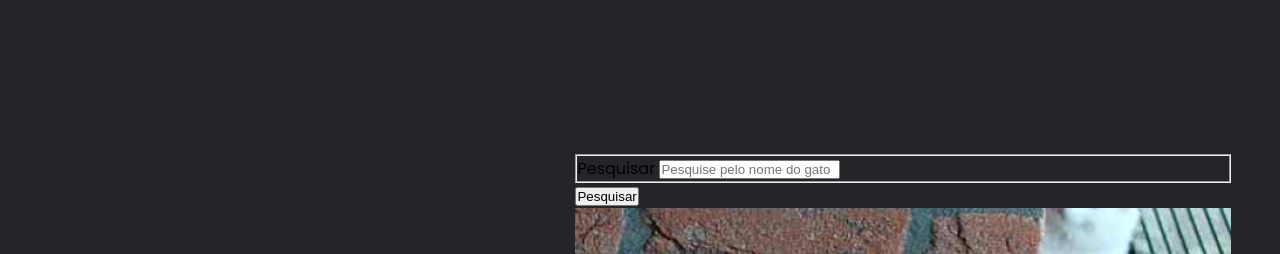
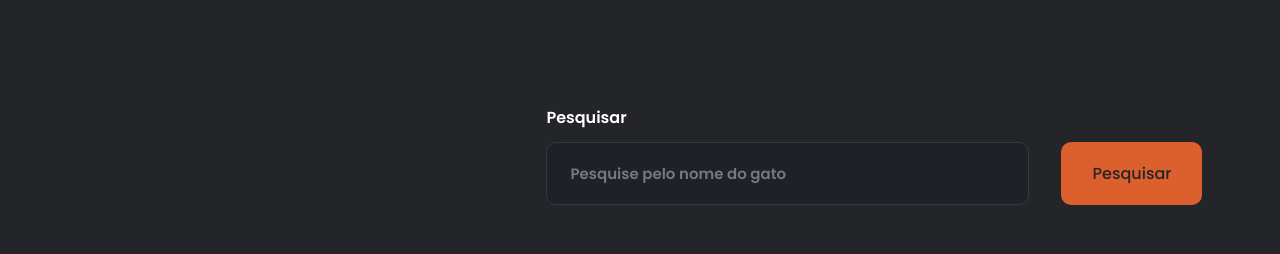
Before and after one commit to euviniciuss/cat-change, a plain HTML site: page src/index.html in a window 1280 px wide. Shown: the top 254 px of the page. Drawn offline with Linux system fonts and the light colour scheme.

Commit message:
styles: estilizando seções do formulário

```diff
--- a/src/styles.css
+++ b/src/styles.css
@@ -12,7 +12,7 @@
 .logo-container {
   display: flex;
   align-items: center;
-  gap: 0.5rem;
+  gap: 5px;
 }
 
 .logo-container img {
@@ -21,7 +21,7 @@
 }
 
 .logo-container h1 {
-  font-size: 3.2rem;
+  font-size: 32px;
   font-weight: 600;
   color: var(--white)
 }
@@ -29,3 +29,63 @@
 .logo-container h1 span {
   color: var(--orange)
 }
+
+.search-container {
+  display: flex;
+  flex-direction: column;
+  gap: 52px;
+}
+
+.form-container {
+  width: 100%;
+
+  display: flex;
+  justify-content: flex-start;
+  align-items: flex-end;
+  gap: 32px;
+}
+
+.form-content {
+  width: 100%;
+  display: flex;
+  flex-direction: column;
+  gap: 12px;
+  border: none;
+}
+
+.form-content label {
+  font-size: 16px;
+  color: var(--white);
+  font-weight: 600;
+}
+
+.form-content input {
+  font-size: 15px;
+  color: var(--white);
+  font-weight: 600;
+  padding: 19px 23px;
+  border-radius: 10px;
+
+  background: var(--input-background);
+  border: 1.4px solid var(--input-stroke);
+}
+
+.form-content input::placeholder {
+  color: var(--placeholder);
+}
+
+.form-content input:focus {
+  border-color: var(--orange);
+}
+
+.form-container button {
+  text-align: center;
+  font-weight: 500;
+
+  background: var(--orange);
+  color: var(--background);
+
+  padding: 19px 31px;
+  border-radius: 10px;
+  border: transparent;
+}
--- a/src/styles/global.css
+++ b/src/styles/global.css
@@ -10,16 +10,20 @@
   --yellow: #FFA400;
   --white: #FFFFFF;
   --input-background: #202128;
-  --input-stoke: #363743;
+  --input-stroke: #363743;
   --placeholder: #717983;
+}
+
+body {
+  font-family: 'Poppins', sans-serif;
+}
+
+input, button {
+  all: unset;
 }
 
 html {
   font-size: 62,5%;
-}
-
-body {
-  font-family: 'Poppins', sans-serif;
 }
 
 @media (max-width: 640px) {
```
